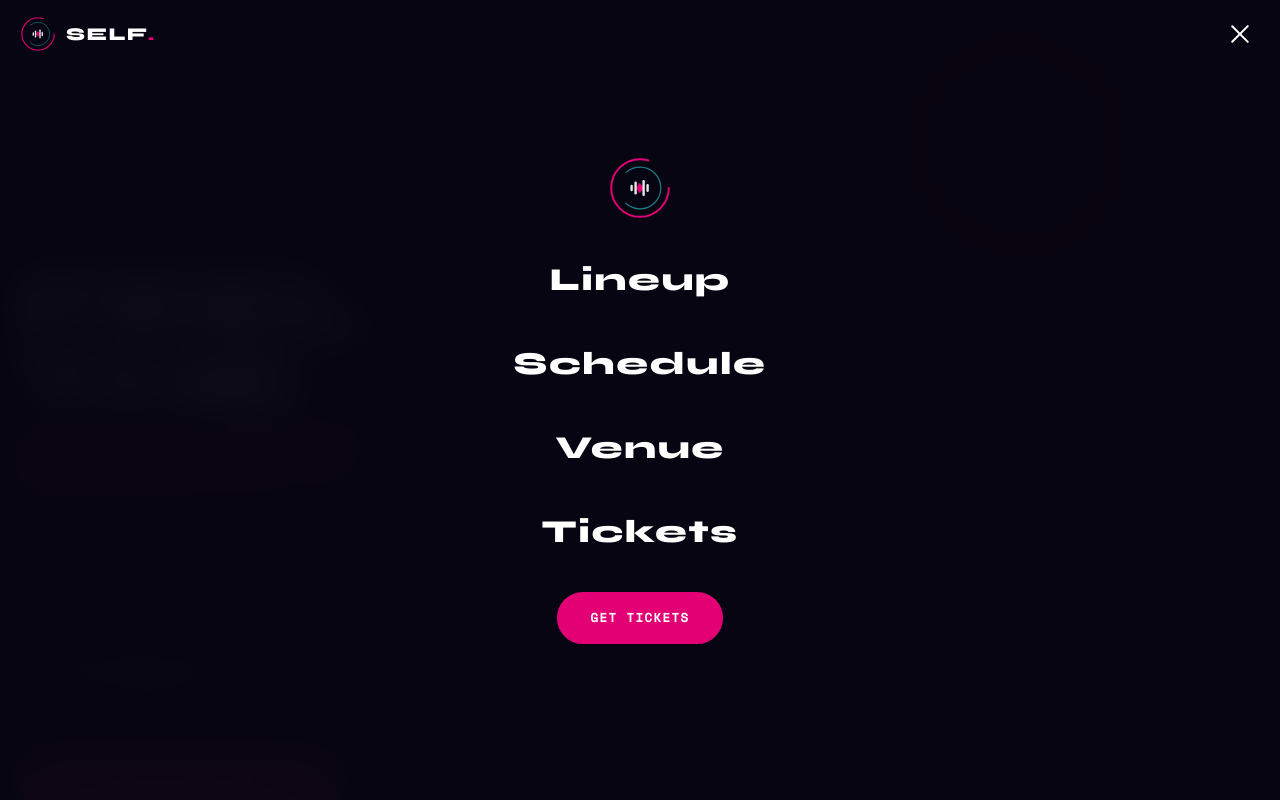
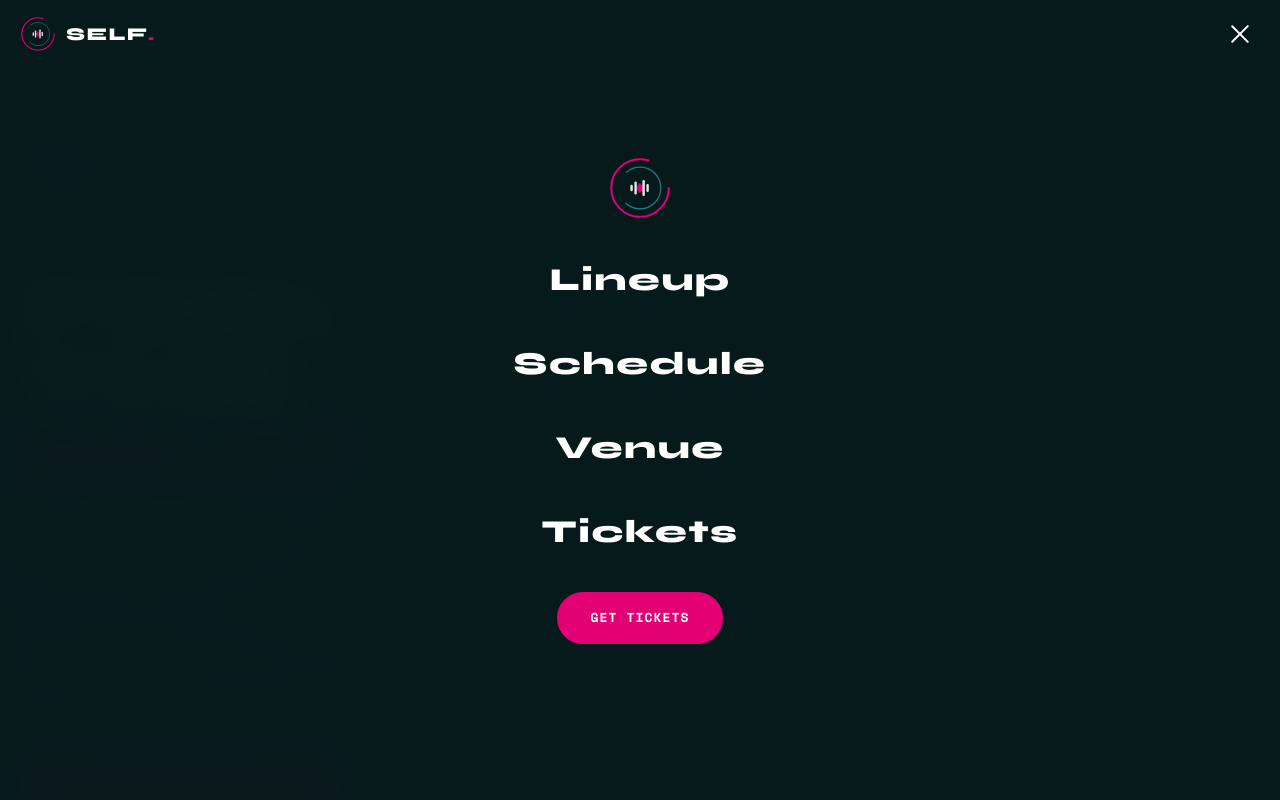
Before and after one commit to Yashioru/SP, a Next.js app: page / in a window 1280 px wide. Both pictures are taken after a click on the button 1240 px from the left and 34 px from the top of the page. Shown: the top 800 px of the page. Built offline with nearby package versions, Linux system fonts and the light colour scheme.

Commit message:
Add files via upload

```diff
--- a/app/globals.css
+++ b/app/globals.css
@@ -4,4 +4,4 @@
 
 *, *::before, *::after { box-sizing: border-box; }
 html { scroll-behavior: smooth; }
-body { margin: 0; padding: 0; background: #080612; color: white; overflow-x: hidden; -webkit-tap-highlight-color: transparent; }
+body { margin: 0; padding: 0; background: #071a1c; color: white; overflow-x: hidden; -webkit-tap-highlight-color: transparent; }
--- a/app/page.tsx
+++ b/app/page.tsx
@@ -39,11 +39,12 @@ function Grid() {
     <div className="absolute inset-0 overflow-hidden pointer-events-none">
       <div style={{
         position: "absolute", inset: 0,
-        backgroundImage: `linear-gradient(rgba(226,0,116,0.07) 1px, transparent 1px), linear-gradient(90deg, rgba(226,0,116,0.07) 1px, transparent 1px)`,
+        backgroundImage: "linear-gradient(rgba(35,123,130,0.13) 1px, transparent 1px), linear-gradient(90deg, rgba(35,123,130,0.13) 1px, transparent 1px)",
         backgroundSize: "40px 40px",
       }} />
-      <div style={{ position:"absolute", top:"-10%", left:"60%", width:500, height:500, borderRadius:"50%", background:"radial-gradient(circle, rgba(226,0,116,0.18) 0%, transparent 70%)", filter:"blur(40px)" }} />
-      <div style={{ position:"absolute", bottom:"10%", left:"-5%", width:400, height:400, borderRadius:"50%", background:"radial-gradient(circle, rgba(35,123,130,0.2) 0%, transparent 70%)", filter:"blur(40px)" }} />
+      <div style={{ position:"absolute", top:"15%", left:"-15%", width:620, height:620, borderRadius:"50%", background:"radial-gradient(circle, rgba(35,123,130,0.38) 0%, transparent 65%)", filter:"blur(70px)" }} />
+      <div style={{ position:"absolute", bottom:"-10%", right:"-10%", width:520, height:520, borderRadius:"50%", background:"radial-gradient(circle, rgba(35,123,130,0.28) 0%, transparent 65%)", filter:"blur(55px)" }} />
+      <div style={{ position:"absolute", top:"-5%", right:"10%", width:360, height:360, borderRadius:"50%", background:"radial-gradient(circle, rgba(226,0,116,0.22) 0%, transparent 70%)", filter:"blur(40px)" }} />
     </div>
   );
 }
@@ -59,7 +60,7 @@ export default function Home() {
   }, []);
 
   return (
-    <div style={{ background: "#080612", color: "white", fontFamily: "'Syne', sans-serif", overflowX: "hidden" }}>
+    <div style={{ background: "#071a1c", color: "white", fontFamily: "'Syne', sans-serif", overflowX: "hidden" }}>
       <style>{`
         @import url('https://fonts.googleapis.com/css2?family=Syne:wght@400;600;700;800&family=Space+Mono:wght@400;700&display=swap');
         @keyframes wavepulse { from{transform:scaleY(0.6)} to{transform:scaleY(1)} }
@@ -83,12 +84,12 @@ export default function Home() {
         input:focus,textarea:focus{border-color:#E20074}
         input::placeholder,textarea::placeholder{color:rgba(255,255,255,0.3)}
         ::-webkit-scrollbar{width:4px}
-        ::-webkit-scrollbar-track{background:#080612}
+        ::-webkit-scrollbar-track{background:#0a1f21}
         ::-webkit-scrollbar-thumb{background:#E20074;border-radius:4px}
       `}</style>
 
       {/* NAV */}
-      <header style={{ position:"fixed", top:0, left:0, right:0, zIndex:100, padding:"16px 20px", background: scrolled?"rgba(8,6,18,0.92)":"transparent", backdropFilter:scrolled?"blur(12px)":"none", borderBottom:scrolled?"1px solid rgba(226,0,116,0.15)":"1px solid transparent", transition:"all 0.3s", display:"flex", alignItems:"center", justifyContent:"space-between" }}>
+      <header style={{ position:"fixed", top:0, left:0, right:0, zIndex:100, padding:"16px 20px", background: scrolled?"rgba(7,26,28,0.95)":"transparent", backdropFilter:scrolled?"blur(12px)":"none", borderBottom:scrolled?"1px solid rgba(226,0,116,0.15)":"1px solid transparent", transition:"all 0.3s", display:"flex", alignItems:"center", justifyContent:"space-between" }}>
         <div style={{ display:"flex", alignItems:"center", gap:10 }}>
           <SelfLogo size={36} />
           <span style={{ fontWeight:800, fontSize:18, letterSpacing:"0.08em" }}>SELF<span style={{ color:"#E20074" }}>.</span></span>
@@ -102,7 +103,7 @@ export default function Home() {
       </header>
 
       {/* MOBILE MENU */}
-      <div style={{ position:"fixed", top:0, left:0, right:0, bottom:0, zIndex:99, background:"rgba(8,6,18,0.97)", backdropFilter:"blur(20px)", display:"flex", flexDirection:"column", alignItems:"center", justifyContent:"center", gap:36, opacity:menuOpen?1:0, pointerEvents:menuOpen?"all":"none", transition:"opacity 0.3s" }}>
+      <div style={{ position:"fixed", top:0, left:0, right:0, bottom:0, zIndex:99, background:"rgba(7,26,28,0.98)", backdropFilter:"blur(20px)", display:"flex", flexDirection:"column", alignItems:"center", justifyContent:"center", gap:36, opacity:menuOpen?1:0, pointerEvents:menuOpen?"all":"none", transition:"opacity 0.3s" }}>
         <SelfLogo size={64} />
         {["Lineup","Schedule","Venue","Tickets"].map(item => (
           <a key={item} href={`#${item.toLowerCase()}`} onClick={()=>setMenuOpen(false)}
@@ -189,7 +190,7 @@ export default function Home() {
       </section>
 
       {/* SCHEDULE */}
-      <section id="schedule" style={{ padding:"80px 20px", background:"rgba(35,123,130,0.05)", borderTop:"1px solid rgba(35,123,130,0.15)", borderBottom:"1px solid rgba(35,123,130,0.15)" }}>
+      <section id="schedule" style={{ padding:"80px 20px", background:"rgba(35,123,130,0.12)", borderTop:"1px solid rgba(35,123,130,0.3)", borderBottom:"1px solid rgba(35,123,130,0.3)" }}>
         <div style={{ maxWidth:480, margin:"0 auto" }}>
           <div style={{ display:"flex", alignItems:"center", gap:10, marginBottom:12 }}>
             <div style={{ width:16, height:1, background:"#237b82" }} />
@@ -237,7 +238,7 @@ export default function Home() {
       </section>
 
       {/* TICKETS */}
-      <section id="tickets" style={{ padding:"80px 20px", background:"rgba(226,0,116,0.05)", borderTop:"1px solid rgba(226,0,116,0.15)" }}>
+      <section id="tickets" style={{ padding:"80px 20px", background:"rgba(226,0,116,0.07)", borderTop:"1px solid rgba(226,0,116,0.2)" }}>
         <div style={{ maxWidth:480, margin:"0 auto" }}>
           <div style={{ display:"flex", alignItems:"center", gap:10, marginBottom:12 }}>
             <div style={{ width:16, height:1, background:"#E20074" }} />
@@ -291,7 +292,7 @@ export default function Home() {
       </section>
 
       {/* FOOTER */}
-      <footer style={{ padding:"40px 20px", borderTop:"1px solid rgba(226,0,116,0.2)", background:"rgba(8,6,18,0.9)" }}>
+      <footer style={{ padding:"40px 20px", borderTop:"1px solid rgba(226,0,116,0.2)", background:"rgba(7,26,28,0.95)" }}>
         <div style={{ maxWidth:480, margin:"0 auto", display:"flex", flexDirection:"column", alignItems:"center", gap:20 }}>
           <SelfLogo size={48} />
           <span style={{ fontWeight:800, fontSize:16, letterSpacing:"0.12em", opacity:0.5 }}>SELF<span style={{ color:"#E20074" }}>.</span></span>
```
